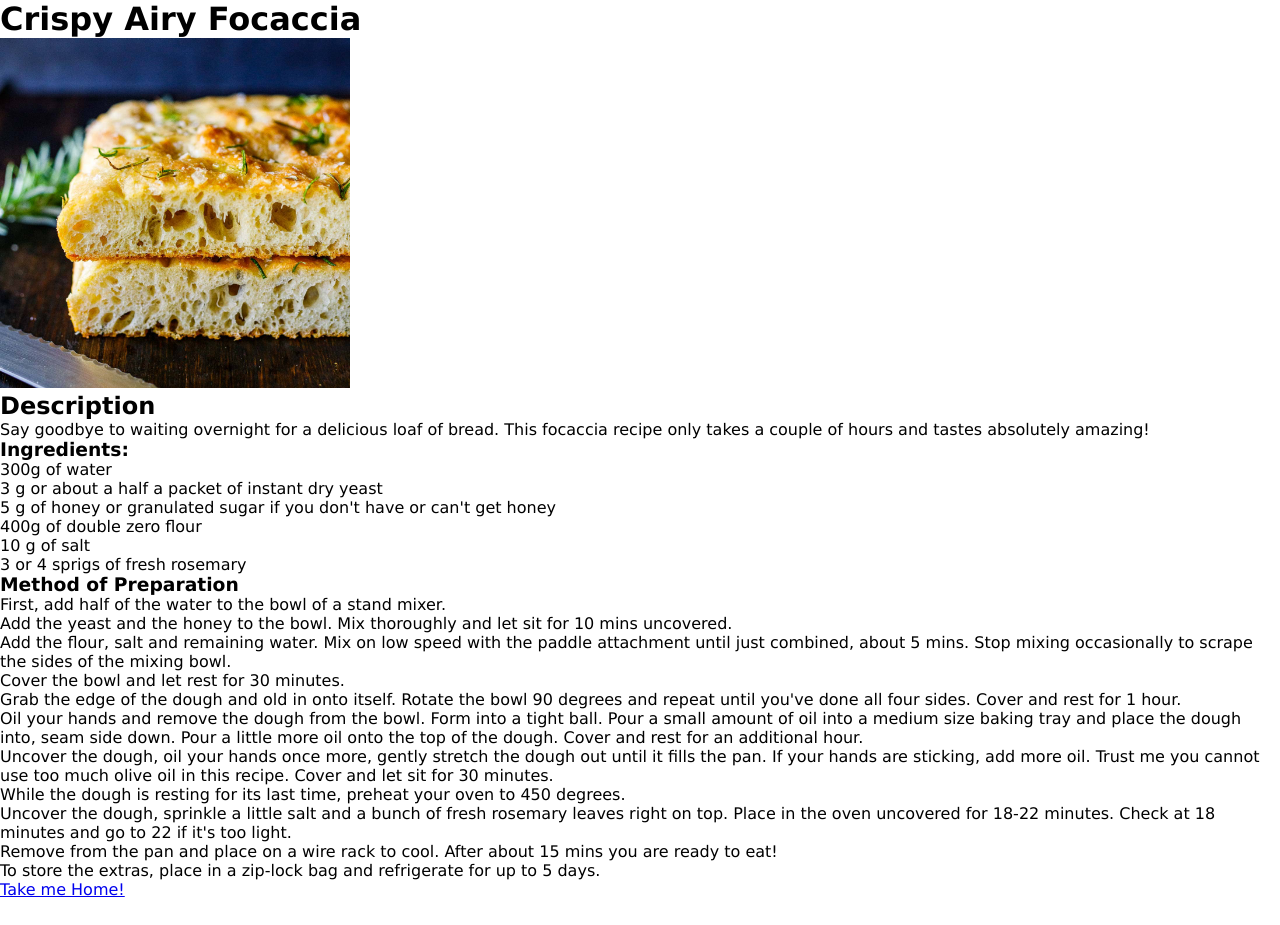
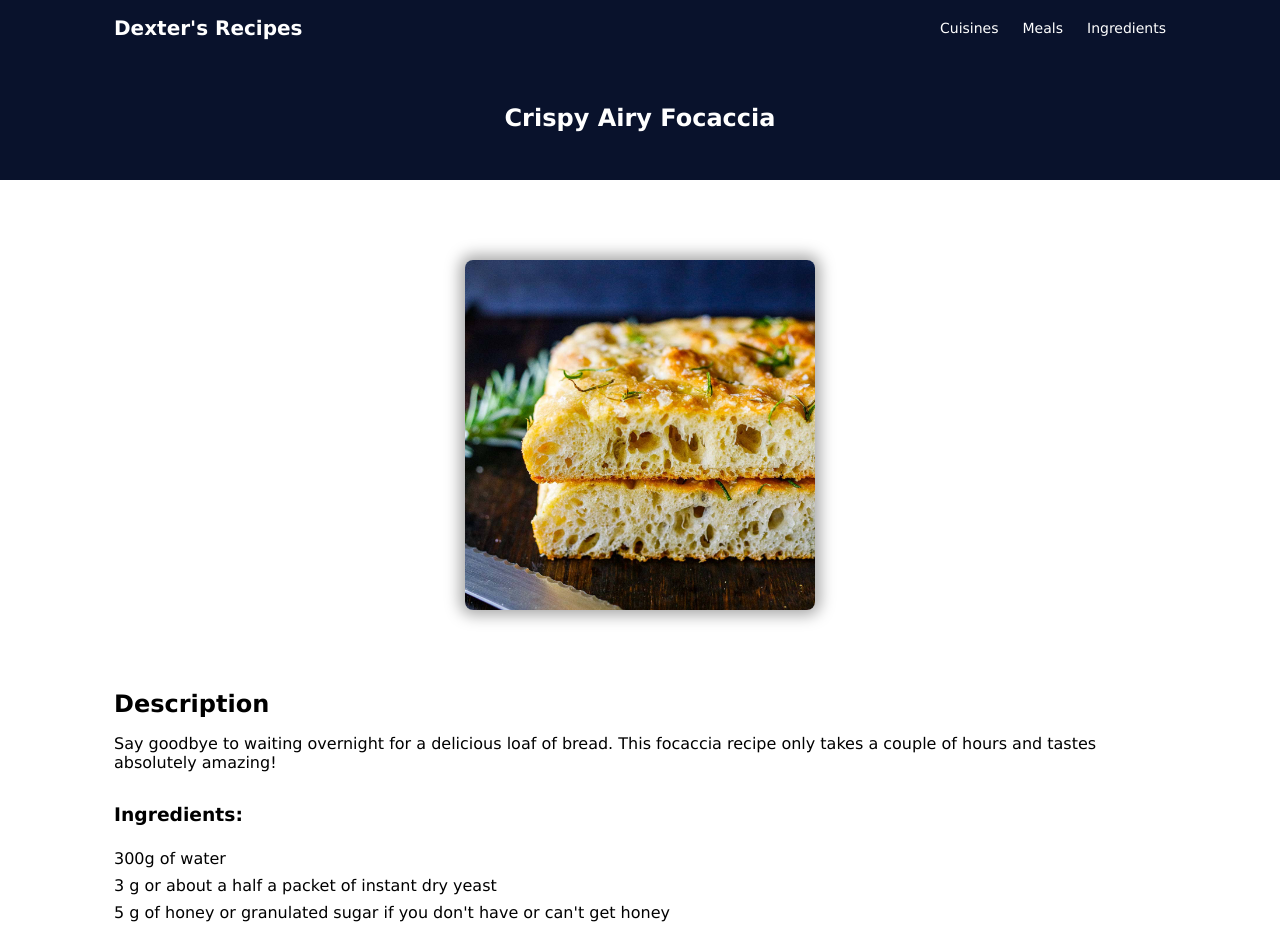
Before and after one commit to dexterniles/dexters-recipes, a plain HTML site: page recipes/focaccia.html in a window 1280 px wide. Shown: the top 925 px of the page. Before the commit the page ends 899 px from the top, so only its background shows below. Drawn offline with Linux system fonts and the light colour scheme.

Commit message:
big updates to recipe page design

```diff
--- a/recipes/focaccia.html
+++ b/recipes/focaccia.html
@@ -8,10 +8,28 @@
     </head>
 
 <body>
-        <div class="header-container">
+
+    <header>
+        <div class="container header">
+            <div class="logo">Dexter's Recipes</div>
+            <ul class="nav-links">
+                <a href="#"><li>Cuisines</li></a>
+                <a href="#"><li>Meals</li></a>
+                <a href="#"><li>Ingredients</li></a>
+            </ul>
+        </div>
+    </header>
+
+    <main>
+
+        <section class="title">
+            <div class="container title-container">
                 <h1>Crispy Airy Focaccia</h1>
             </div>
-        <div class="recipe-container">
+        </section>
+
+        <section class="recipe">
+            <div class="container recipe-container">
                 <div class="recipe-photo">
                     <img src="../imgs/focaccia.jpg" alt="focaccia" height="auto" width="350px">
                 </div>
@@ -21,7 +39,7 @@
                 </div>
                 <div class="ingredients">
                     <h3>Ingredients:</h3>
-                <ul>
+                    <ul class="recipe-list">
                         <li>300g of water</li>
                         <li>3 g or about a half a packet of instant dry yeast</li>
                         <li>5 g of honey or granulated sugar if you don't have or can't get honey</li>
@@ -32,23 +50,31 @@
                 </div>
                 <div class="mop">
                     <h3>Method of Preparation</h3>
-                <ol>
-                    <li>First, add half of the water to the bowl of a stand mixer.</li>
-                    <li>Add the yeast and the honey to the bowl. Mix thoroughly and let sit for 10 mins uncovered.</li>
-                    <li>Add the flour, salt and remaining water. Mix on low speed with the paddle attachment until just combined, about 5 mins. Stop mixing occasionally to scrape the sides of the mixing bowl.</li>
-                    <li>Cover the bowl and let rest for 30 minutes.</li>
-                    <li>Grab the edge of the dough and old in onto itself. Rotate the bowl 90 degrees and repeat until you've done all four sides. Cover and rest for 1 hour.</li>
-                    <li>Oil your hands and remove the dough from the bowl. Form into a tight ball. Pour a small amount of oil into a medium size baking tray and place the dough into, seam side down. Pour a little more oil onto the top of the dough. Cover and rest for an additional hour. </li>
-                    <li>Uncover the dough, oil your hands once more, gently stretch the dough out until it fills the pan. If your hands are sticking, add more oil. Trust me you cannot use too much olive oil in this recipe. Cover and let sit for 30 minutes.</li>
-                    <li>While the dough is resting for its last time, preheat your oven to 450 degrees.</li>
-                    <li>Uncover the dough, sprinkle a little salt and a bunch of fresh rosemary leaves right on top. Place in the oven uncovered for 18-22 minutes. Check at 18 minutes and go to 22 if it's too light.</li>
-                    <li>Remove from the pan and place on a wire rack to cool. After about 15 mins you are ready to eat!</li>
-                    <li>To store the extras, place in a zip-lock bag and refrigerate for up to 5 days.</li>
-                </ol>
+                    <ul class="recipe-list">
+                        <li>1. First, add half of the water to the bowl of a stand mixer.</li>
+                        <li>2. Add the yeast and the honey to the bowl. Mix thoroughly and let sit for 10 mins uncovered.</li>
+                        <li>3. Add the flour, salt and remaining water. Mix on low speed with the paddle attachment until just combined, about 5 mins. Stop mixing occasionally to scrape the sides of the mixing bowl.</li>
+                        <li>4. Cover the bowl and let rest for 30 minutes.</li>
+                        <li>5. Grab the edge of the dough and old in onto itself. Rotate the bowl 90 degrees and repeat until you've done all four sides. Cover and rest for 1 hour.</li>
+                        <li>6. Oil your hands and remove the dough from the bowl. Form into a tight ball. Pour a small amount of oil into a medium size baking tray and place the dough into, seam side down. Pour a little more oil onto the top of the dough. Cover and rest for an additional hour. </li>
+                        <li>7. Uncover the dough, oil your hands once more, gently stretch the dough out until it fills the pan. If your hands are sticking, add more oil. Trust me you cannot use too much olive oil in this recipe. Cover and let sit for 30 minutes.</li>
+                        <li>8. While the dough is resting for its last time, preheat your oven to 450 degrees.</li>
+                        <li>9. Uncover the dough, sprinkle a little salt and a bunch of fresh rosemary leaves right on top. Place in the oven uncovered for 18-22 minutes. Check at 18 minutes and go to 22 if it's too light.</li>
+                        <li>10. Remove from the pan and place on a wire rack to cool. After about 15 mins you are ready to eat!</li>
+                        <li>11. To store the extras, place in a zip-lock bag and refrigerate for up to 5 days.</li>
+                    </ul>
                 </div>
                 <div class="home-link">
                     <a href="../index.html">Take me Home!</a>
                 </div>
             </div>
+        </section>
+
+    </main>
+
+    <footer>
+        <p class="footer">Dexter's Recipes est. 2025</p>
+    </footer>
+
 </body>
 </html>
--- a/styles.css
+++ b/styles.css
@@ -1,3 +1,5 @@
+/* Main Page */
+
 * {
     margin: 0;
     padding: 0;
@@ -195,3 +197,71 @@ footer {
     font-size: 1rem;
     font-style: italic;
 }
+
+/* Recipe Pages */
+
+.title {
+    background-color: #09122c;
+    padding-top: 3rem;
+    padding-bottom: 3rem;
+}
+
+.title-container {
+    text-align: center;
+    color: #ffffff;
+}
+
+.recipe {
+    background-color: #ffffff;
+    padding-top: 2rem;
+    padding-bottom: 2rem;
+    display: flex;
+}
+
+.recipe-container {
+    display: flex;
+    flex-direction: column;
+    gap: 2rem;
+}
+
+.recipe-photo {
+    display: flex;
+    justify-content: center;
+    align-items: center;
+    padding: 3rem;
+}
+
+.recipe-photo img {
+    border-radius: 0.5rem;
+    box-shadow: 0 0 15px 5px #a7a7a7;
+}
+
+.description {
+    display: flex;
+    flex-direction: column;
+    gap: 1rem;
+}
+
+.ingredients {
+    display: flex;
+    flex-direction: column;
+    gap: 1rem;
+}
+
+.mop {
+    display: flex;
+    flex-direction: column;
+    gap: 1rem;
+}
+
+.recipe-list {
+    list-style: none;
+}
+
+.recipe-list li {
+    margin: 0.5rem 0;
+}
+
+.home-link {
+    text-align: center;
+}
```
Lines whose indentation alone changed are shown as unchanged.
